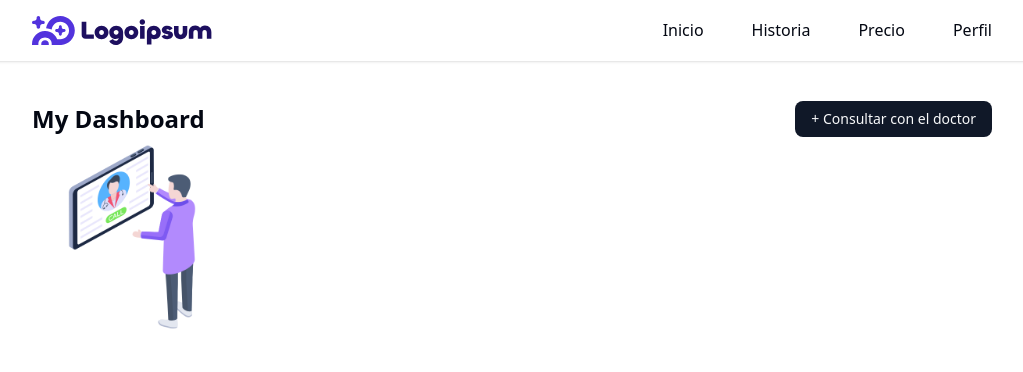
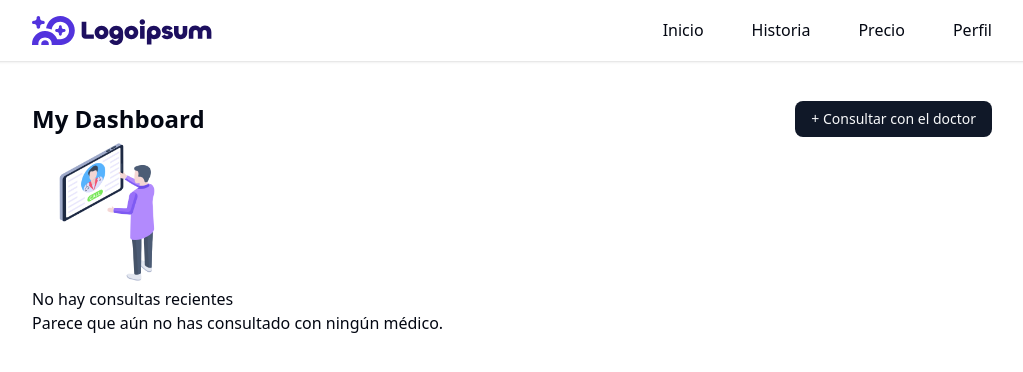
Before and after one commit to Alek30k/Ai-medical-Voice-Agent, a Next.js app: page /dashboard in a window 1280 px wide. Shown: the top 372 px of the page, without its empty margins (128-1151 px from the left). Built offline with nearby package versions, Linux system fonts and the light colour scheme; no server answers.

Commit message:
last commit

```diff
--- a/app/(routes)/dashboard/_components/HistoryList.tsx
+++ b/app/(routes)/dashboard/_components/HistoryList.tsx
@@ -13,9 +13,11 @@ const HistoryList = () => {
           <Image
             src={"/medical-assistance.png"}
             alt="Vacio"
-            width={200}
-            height={200}
+            width={150}
+            height={150}
           />
+          <h2 className="">No hay consultas recientes</h2>
+          <p>Parece que aún no has consultado con ningún médico.</p>
         </div>
       ) : (
         <div className="">List</div>
```
